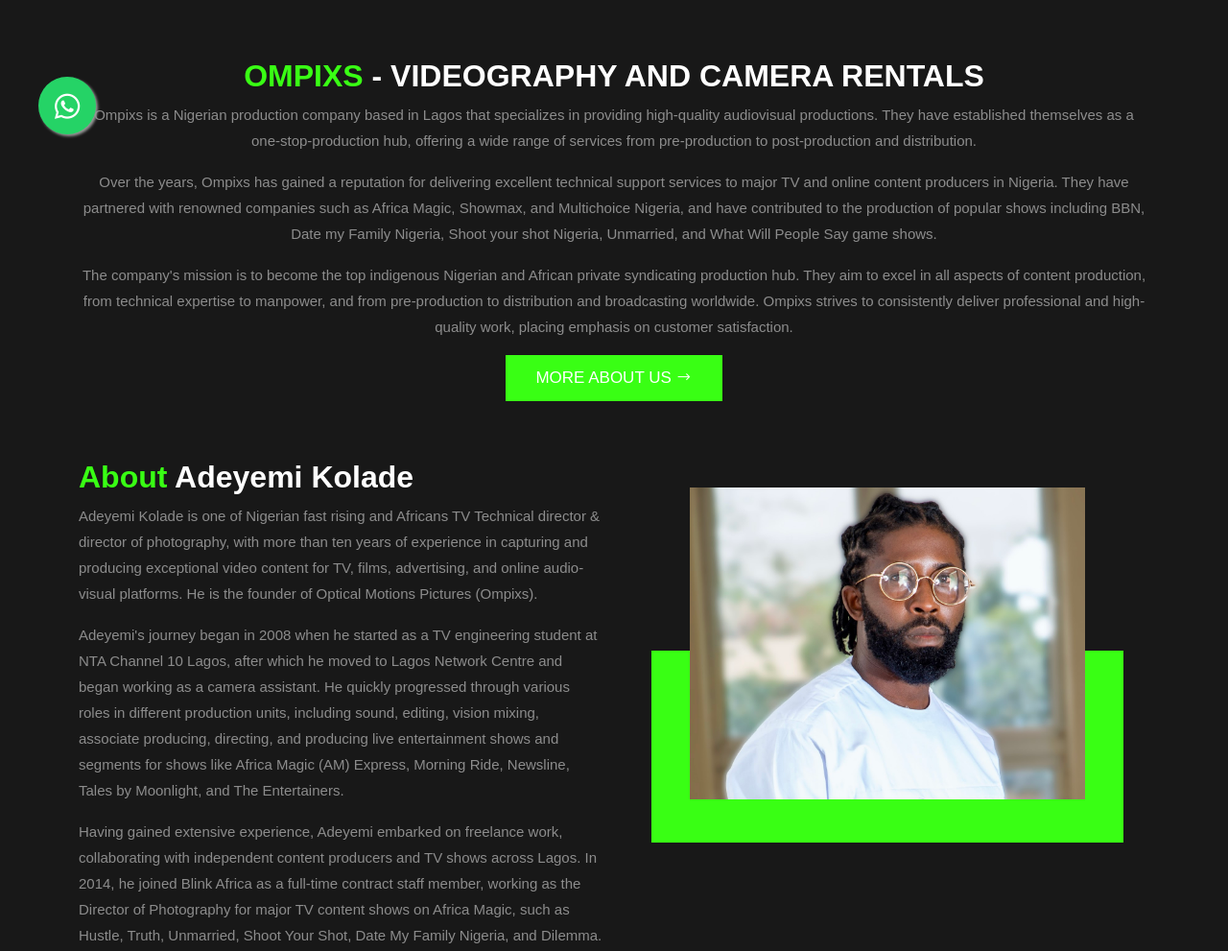
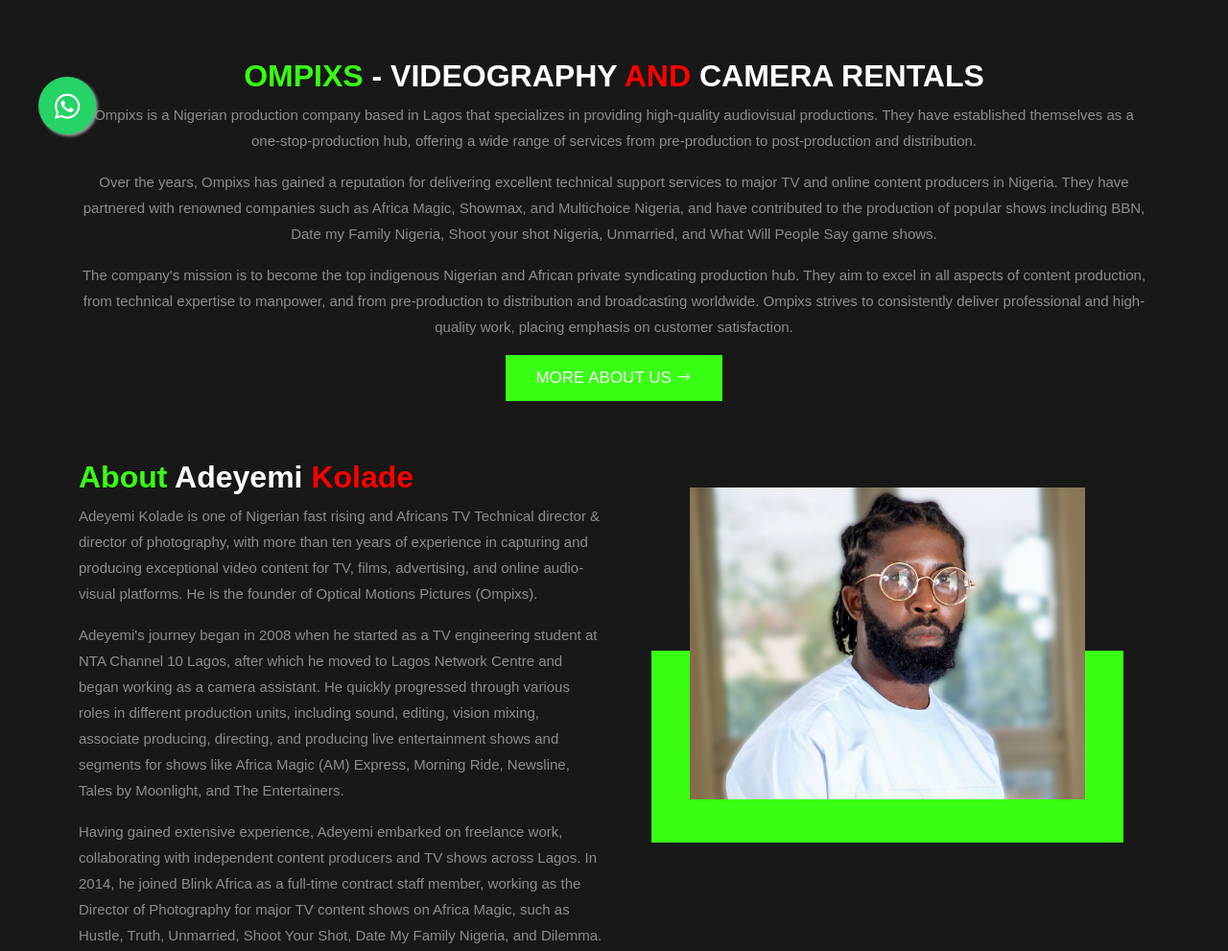
Before and after one commit to Digital-Roah/camera-site, a plain HTML site: page index.html in a window 1280 px wide. Shown: the part 620-1611 px from the top of the page at 96% size. Drawn offline with Linux system fonts and the light colour scheme; a web font is replaced by a local one.

Commit message:
added touch or red

```diff
--- a/index.html
+++ b/index.html
@@ -180,7 +180,7 @@
 
     <section class="welcome-area">
       <div class="container text-center wow fadeInUp" data-wow-duration="1s">
-         <h2><span class="text-green">OMPIXS</span> <span class="text-white">- VIDEOGRAPHY AND CAMERA RENTALS</span></h2>
+         <h2><span class="text-green">OMPIXS</span> <span class="text-white">- VIDEOGRAPHY <span class="text-red">AND</span> CAMERA RENTALS</span></h2>
          <p class="mt-2">Ompixs is a Nigerian production company based in Lagos that specializes in providing high-quality audiovisual productions. They have established themselves as a one-stop-production hub, offering a wide range of services from pre-production to post-production and distribution.</p>
          <p>Over the years, Ompixs has gained a reputation for delivering excellent technical support services to major TV and online content producers in Nigeria. They have partnered with renowned companies such as Africa Magic, Showmax, and Multichoice Nigeria, and have contributed to the production of popular shows including BBN, Date my Family Nigeria, Shoot your shot Nigeria, Unmarried, and What Will People Say game shows.</p>
          <p>The company's mission is to become the top indigenous Nigerian and African private syndicating production hub. They aim to excel in all aspects of content production, from technical expertise to manpower, and from pre-production to distribution and broadcasting worldwide. Ompixs strives to consistently deliver professional and high-quality work, placing emphasis on customer satisfaction.</p>
@@ -195,7 +195,7 @@
         <div class="row">
 
           <div class="col-md-6">
-             <h2 class="text-barlow font-600 wow fadeInLeft" data-wow-duration="1.5s"><span class="text-green">About</span> <span class="text-white">Adeyemi Kolade</span></h2>
+             <h2 class="text-barlow font-600 wow fadeInLeft" data-wow-duration="1.5s"><span class="text-green">About</span> <span class="text-white">Adeyemi</span> <span class="text-red">Kolade</span></h2>
              <p class="wow fadeInLeft" data-wow-duration="1.5s" data-wow-delay="0.2s">Adeyemi Kolade is one of Nigerian fast rising  and Africans TV Technical director &  director of photography, with more than ten years of experience in capturing and producing exceptional video content for TV, films, advertising, and online audio-visual platforms. He is the founder of Optical Motions Pictures (Ompixs).</p>
              <p class="wow fadeInLeft" data-wow-duration="1.5s" data-wow-delay="0.4s">Adeyemi's journey began in 2008 when he started as a TV engineering student at NTA Channel 10 Lagos, after which he moved to Lagos Network Centre and began working as a camera assistant. He quickly progressed through various roles in different production units, including sound, editing, vision mixing, associate producing, directing, and producing live entertainment shows and segments for shows like Africa Magic (AM) Express, Morning Ride, Newsline, Tales by Moonlight, and The Entertainers.</p>
              <p class="wow fadeInLeft" data-wow-duration="1.5s" data-wow-delay="0.6s">Having gained extensive experience, Adeyemi embarked on freelance work, collaborating with independent content producers and TV shows across Lagos. In 2014, he joined Blink Africa as a full-time contract staff member, working as the Director of Photography for major TV content shows on Africa Magic, such as Hustle, Truth, Unmarried, Shoot Your Shot, Date My Family Nigeria, and Dilemma.</p>
```
